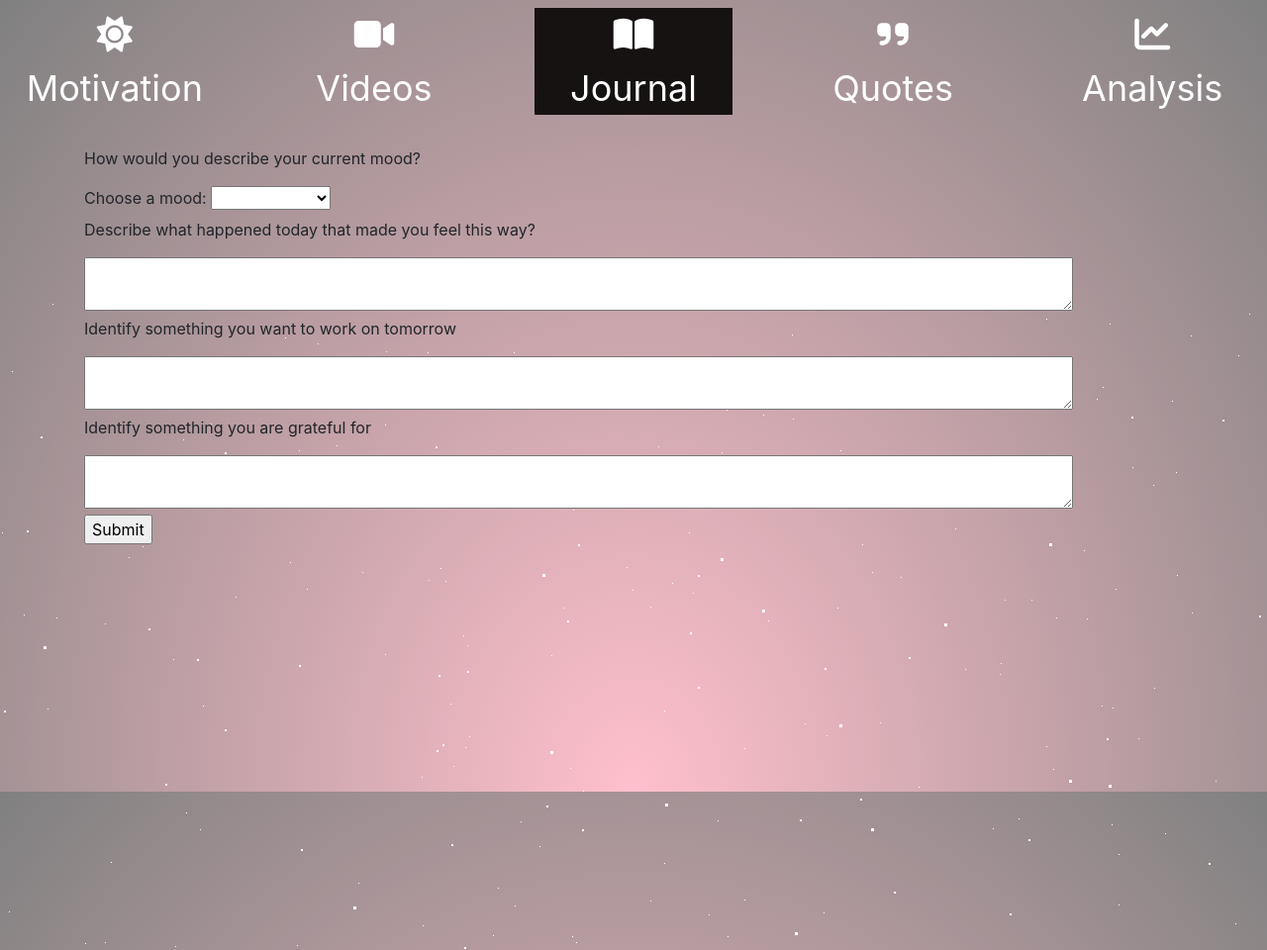
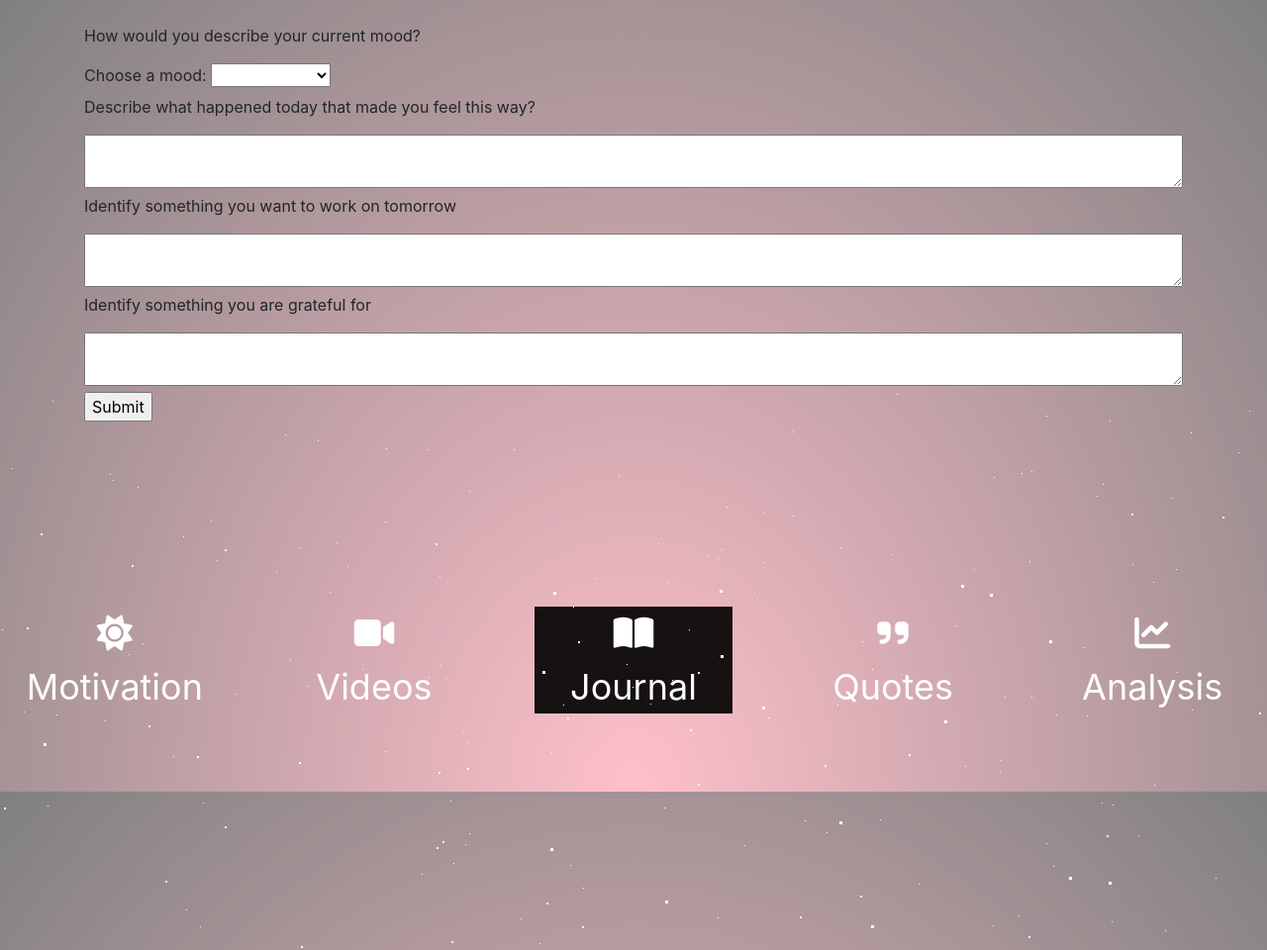
Before and after one commit to monabuttu/wellnessjourney, a Flask app: page /log in a window 1280 px wide. Shown: the top 960 px of the page at 99% size. Run offline with Flask 2, Linux system fonts and the light colour scheme; some libraries are stand-ins or nearby versions.

Commit message:
html changes

```diff
--- a/wellnessjourney/templates/log.html
+++ b/wellnessjourney/templates/log.html
@@ -23,13 +23,8 @@
 </head>
 <script src="https://kit.fontawesome.com/0ed3f505e9.js" crossorigin="anonymous"></script>
 <body>
-    <div class="navbar icon-bar">
-      <a href="/"><i class="fas fa-sun"></i><br>Motivation</a>
-      <a href="/videos"><i class="fas fa-video"></i><br>Videos</a>
-      <a class="active"  href="/log"><i class="fas fa-book-open black"></i><br>Journal</a>
-      <a href="/quotes"><i class="fas fa-quote-right"></i><br>Quotes</a>
-      <a href="/analysis"><i class="fas fa-chart-line"></i><br>Analysis</a>
-    </div>
+  <div class="main_wrapper">
+    <div class="content">
       <div class="container" >
         <div class="row">
           <div class="col" id="entryform">
@@ -50,22 +45,31 @@
               </select>
               <br>
               <p>Describe what happened today that made you feel this way?</p>
-            <textarea name="message" style="width:90%; height:10%"></textarea><br>
+              <textarea name="message" style="width:100%; height:10%"></textarea><br>
               <p>Identify something you want to work on tomorrow</p>
-            <textarea name="message1" style="width:90%; height:10%"></textarea><br>
+              <textarea name="message1" style="width:100%; height:10%"></textarea><br>
               <p>Identify something you are grateful for</p>
-            <textarea name="message2" style="width:90%; height:10%"></textarea><br>
+              <textarea name="message2" style="width:100%; height:10%"></textarea><br>
               <input type="submit" value="Submit">
             </form>
         </div>
       </div>
     </div>
+    </div>
+    <div class="bottom_menu">
+      <div class="navbar icon-bar">
+        <a href="/"><i class="fas fa-sun"></i><br>Motivation</a>
+        <a href="/videos"><i class="fas fa-video"></i><br>Videos</a>
+        <a class="active"  href="/log"><i class="fas fa-book-open black"></i><br>Journal</a>
+        <a href="/quotes"><i class="fas fa-quote-right"></i><br>Quotes</a>
+        <a href="/analysis"><i class="fas fa-chart-line"></i><br>Analysis</a>
+      </div>
+    </div>
+
       <div id="stars"></div>
       <div id="stars2"></div>
       <div id="stars3"></div>
   </div>
-
-
 
     <script src="https://code.jquery.com/jquery-3.4.1.slim.min.js" integrity="sha384-J6qa4849blE2+poT4WnyKhv5vZF5SrPo0iEjwBvKU7imGFAV0wwj1yYfoRSJoZ+n" crossorigin="anonymous"></script>
     <script src="https://cdn.jsdelivr.net/npm/popper.js@1.16.0/dist/umd/popper.min.js" integrity="sha384-Q6E9RHvbIyZFJoft+2mJbHaEWldlvI9IOYy5n3zV9zzTtmI3UksdQRVvoxMfooAo" crossorigin="anonymous"></script>
```
Also changed, not shown: wellnessjourney/templates/quotes.html (+17 -14 lines), wellnessjourney/templates/videos.html (+13 -9 lines). Lines whose indentation alone changed are shown as unchanged.
